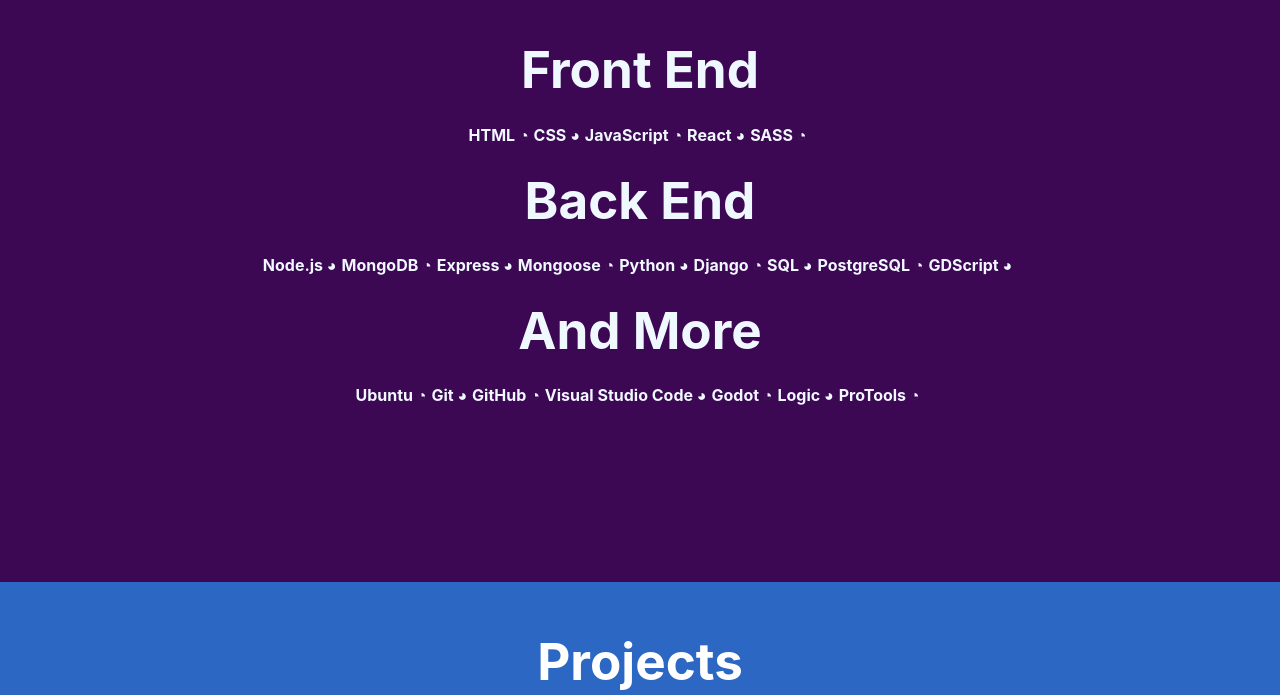
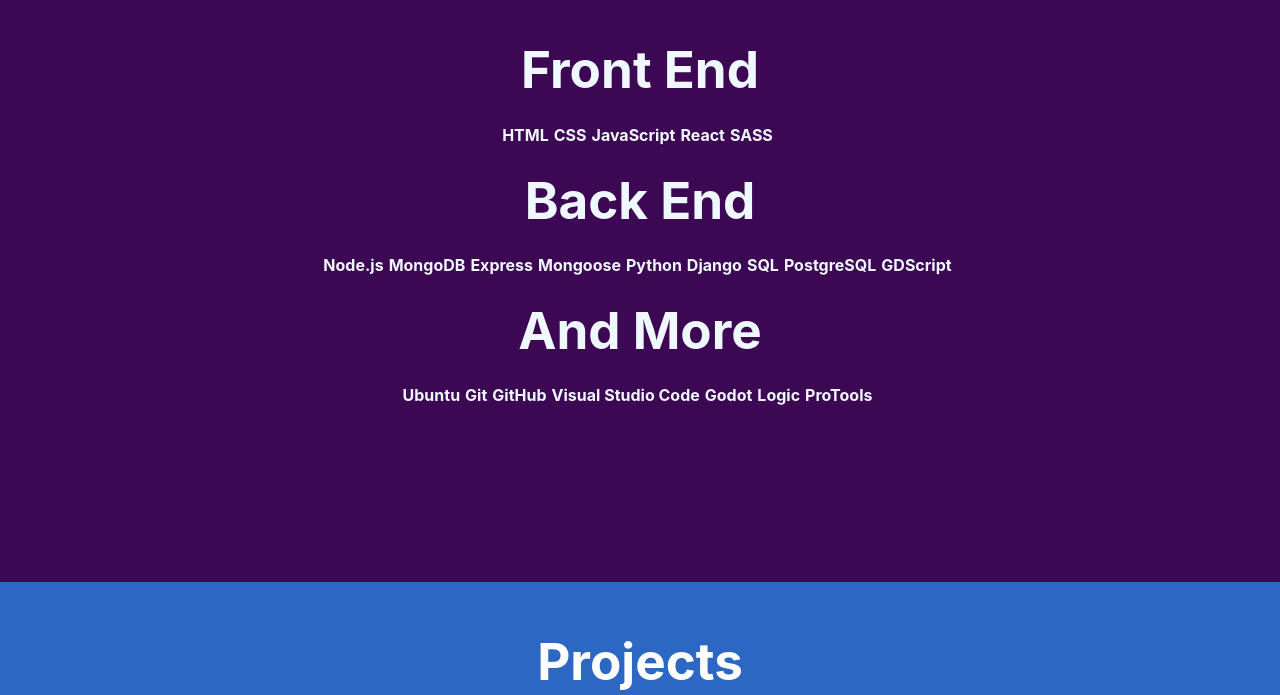
Before and after one commit to Sleeper9235/portfolio, a plain HTML site: page index.html in a window 1280 px wide. Shown: the part 1880-2575 px from the top of the page. Drawn offline with Linux system fonts and the light colour scheme.

Commit message:
spelling corrections

```diff
--- a/index.html
+++ b/index.html
@@ -48,55 +48,55 @@
                     <div class="front-end">
                         <h1 class="skill--sub-title">Front End</h1>
                         <ul class="skill--list">
-                            <li class="skill--item">HTML ◔  </li>
-                            <li class="skill--item">CSS ◕</li>
-                            <li class="skill--item">JavaScript ◔</li>
-                            <li class="skill--item">React ◕</li>
-                            <li class="skill--item">SASS ◔</li>
+                            <li class="skill--item">HTML</li>
+                            <li class="skill--item">CSS</li>
+                            <li class="skill--item">JavaScript</li>
+                            <li class="skill--item">React</li>
+                            <li class="skill--item">SASS</li>
                         </ul>
                     </div>
                     <div class="back-end">
                         <h1 class="skill--sub-title" >Back End</h1>
                         <ul class="skill--list">
                             <li class="skill--item">
-                                <span>Node.js ◕</span>
+                                <span>Node.js</span>
                             </li>
                             <li class="skill--item">
-                                <span>MongoDB ◔</span>
+                                <span>MongoDB</span>
                             </li>
                             <li class="skill--item">
-                                <span>Express ◕</span>
+                                <span>Express</span>
                             </li>
                             <li class="skill--item">
-                                <span>Mongoose ◔</span>
+                                <span>Mongoose</span>
                             </li>
                             <li class="skill--item">
-                                <span>Python ◕</span>
+                                <span>Python</span>
                             </li>
                             <li class="skill--item">
-                                <span>Django ◔</span>
+                                <span>Django</span>
                             </li>
                             <li class="skill--item">
-                                <span>SQL ◕</span>
+                                <span>SQL</span>
                             </li>
                             <li class="skill--item">
-                                <span>PostgreSQL ◔</span>
+                                <span>PostgreSQL</span>
                             </li>
                             <li class="skill--item">
-                                <span>GDScript ◕</span>
+                                <span>GDScript</span>
                             </li>
                         </ul>
                     </div>
                     <div class="and-more">
                         <h1 class="skill--sub-title" >And More</h1>
                         <ul class="skill--list">
-                            <li class="skill--item">Ubuntu ◔</li>
-                            <li class="skill--item">Git ◕</li>
-                            <li class="skill--item">GitHub ◔</li>
-                            <li class="skill--item">Visual Studio Code ◕</li>
-                            <li class="skill--item">Godot ◔</li>
-                            <li class="skill--item">Logic ◕</li>
-                            <li class="skill--item">ProTools ◔</li>
+                            <li class="skill--item">Ubuntu</li>
+                            <li class="skill--item">Git</li>
+                            <li class="skill--item">GitHub</li>
+                            <li class="skill--item">Visual Studio Code</li>
+                            <li class="skill--item">Godot</li>
+                            <li class="skill--item">Logic</li>
+                            <li class="skill--item">ProTools</li>
                         </ul>
                     </div>
                 </div>
@@ -211,7 +211,7 @@
             <div class="contact-container" id="contact">
                 <div class="contact--wrapper">
                     <h1>Let's Keep In Touch</h1>
-                    <p class="contact--text">Whether a new idea or help with an old, I'm here to colborate. <br />Super intreseted in meeting like minded people! So don't hesitate to reach out!</p>
+                    <p class="contact--text">Whether a new idea or help with an old, I'm here to collaborate. <br />Super interested in meeting like minded people! So don't hesitate to reach out!</p>
                     <div class="contact--circle-container">
                         <div class="circle">
                             <a href="mailto:kylejyoumans@gmail.com ">
```
